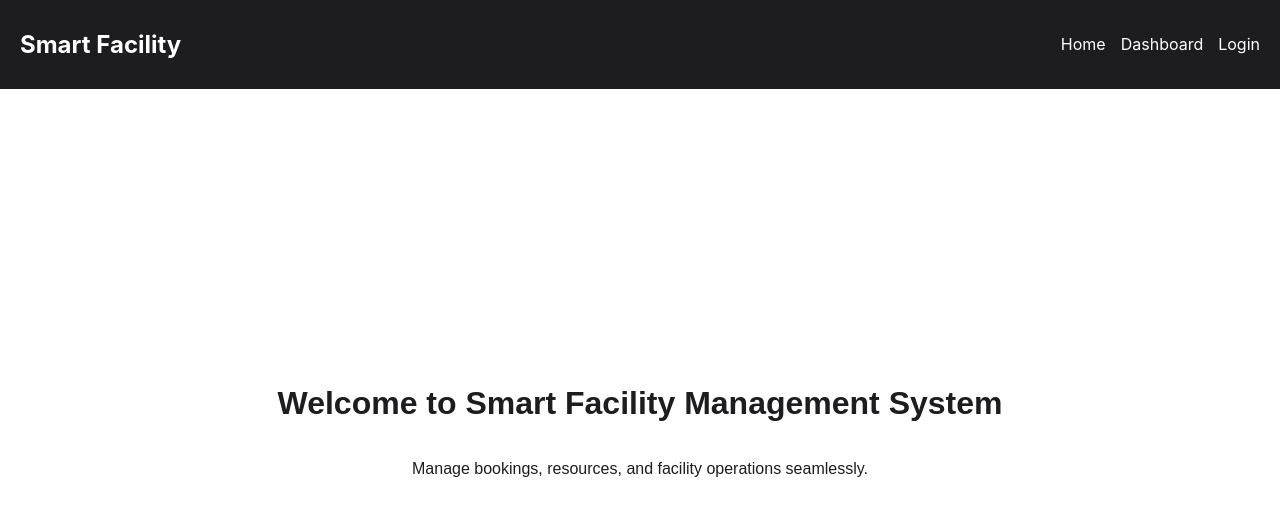
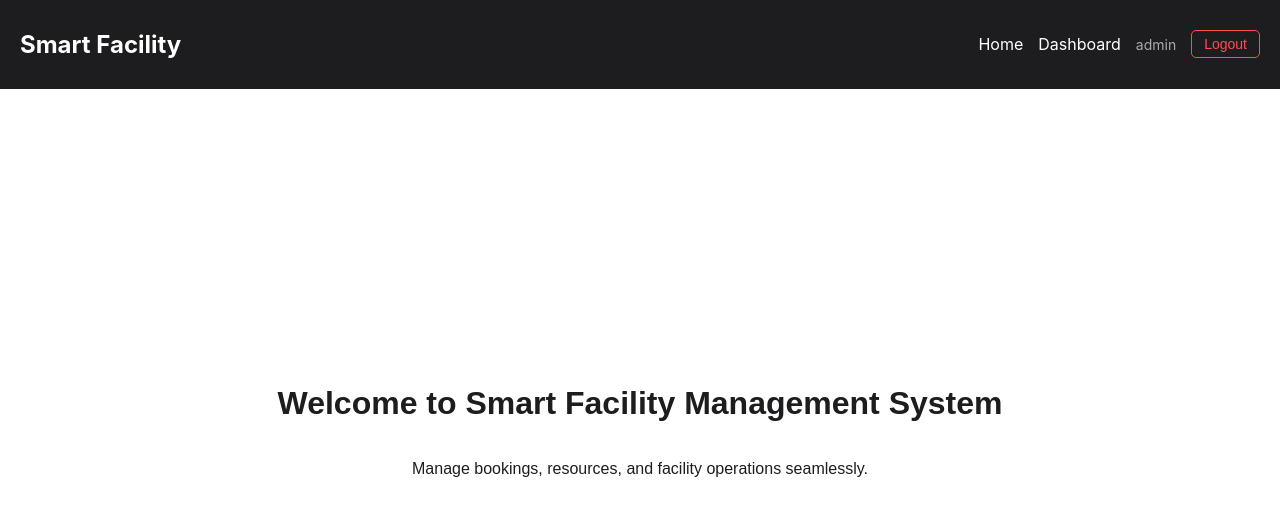
Before and after one commit to subasthican/Smart-Facility-Management-System, a React (Create React App) app in the folder frontend/: page / in a window 1280 px wide. Shown: the top 516 px of the page. Built offline with nearby package versions, Linux system fonts and the light colour scheme; sample sign-in values are in the browser's storage.

Commit message:
Update routing and navbar for authentication

```diff
--- a/frontend/src/App.js
+++ b/frontend/src/App.js
@@ -1,18 +1,24 @@
 import React from "react";
 import { BrowserRouter as Router, Routes, Route } from "react-router-dom";
+import { AuthProvider } from "./context/AuthContext";
 import MainLayout from "./layouts/MainLayout";
 import Home from "./pages/Home";
 import Dashboard from "./pages/Dashboard";
+import Login from "./pages/Login";
+import Register from "./pages/Register";
 import ProtectedRoute from "./routes/ProtectedRoute";
 
 function App() {
   return (
     <Router>
+      <AuthProvider>
         <MainLayout>
           <Routes>
             <Route path="/" element={<Home />} />
+            <Route path="/login" element={<Login />} />
+            <Route path="/register" element={<Register />} />
 
-          {/* Protected Route Example */}
+            {/* Protected Routes */}
             <Route
               path="/dashboard"
               element={
@@ -23,6 +29,7 @@ function App() {
             />
           </Routes>
         </MainLayout>
+      </AuthProvider>
     </Router>
   );
 }
--- a/frontend/src/components/Navbar.js
+++ b/frontend/src/components/Navbar.js
@@ -1,14 +1,33 @@
 import React from "react";
-import { Link } from "react-router-dom";
+import { Link, useNavigate } from "react-router-dom";
+import { useAuth } from "../context/AuthContext";
 
 const Navbar = () => {
+  const { user, logout } = useAuth();
+  const navigate = useNavigate();
+
+  const handleLogout = () => {
+    logout();
+    navigate("/login");
+  };
+
   return (
     <nav style={styles.nav}>
       <h1 style={styles.logo}>Smart Facility</h1>
       <div style={styles.links}>
         <Link to="/" style={styles.link}>Home</Link>
-        <Link to="/dashboard" style={styles.link}>Dashboard</Link>
-        <Link to="/login" style={styles.link}>Login</Link>
+        {user && <Link to="/dashboard" style={styles.link}>Dashboard</Link>}
+        {user ? (
+          <>
+            <span style={styles.role}>{user.role}</span>
+            <button onClick={handleLogout} style={styles.logoutBtn}>Logout</button>
+          </>
+        ) : (
+          <>
+            <Link to="/login" style={styles.link}>Login</Link>
+            <Link to="/register" style={styles.link}>Register</Link>
+          </>
+        )}
       </div>
     </nav>
   );
@@ -24,8 +43,18 @@ const styles = {
     color: "#fff"
   },
   logo: { fontSize: "24px", fontWeight: "bold" },
-  links: { display: "flex", gap: "15px" },
-  link: { color: "#fff", textDecoration: "none", fontSize: "16px" }
+  links: { display: "flex", gap: "15px", alignItems: "center" },
+  link: { color: "#fff", textDecoration: "none", fontSize: "16px" },
+  role: { color: "#aaa", fontSize: "14px" },
+  logoutBtn: {
+    backgroundColor: "transparent",
+    color: "#ff4d4d",
+    border: "1px solid #ff4d4d",
+    padding: "5px 12px",
+    borderRadius: "5px",
+    cursor: "pointer",
+    fontSize: "14px"
+  }
 };
 
 export default Navbar;
```
Lines whose indentation alone changed are shown as unchanged.
